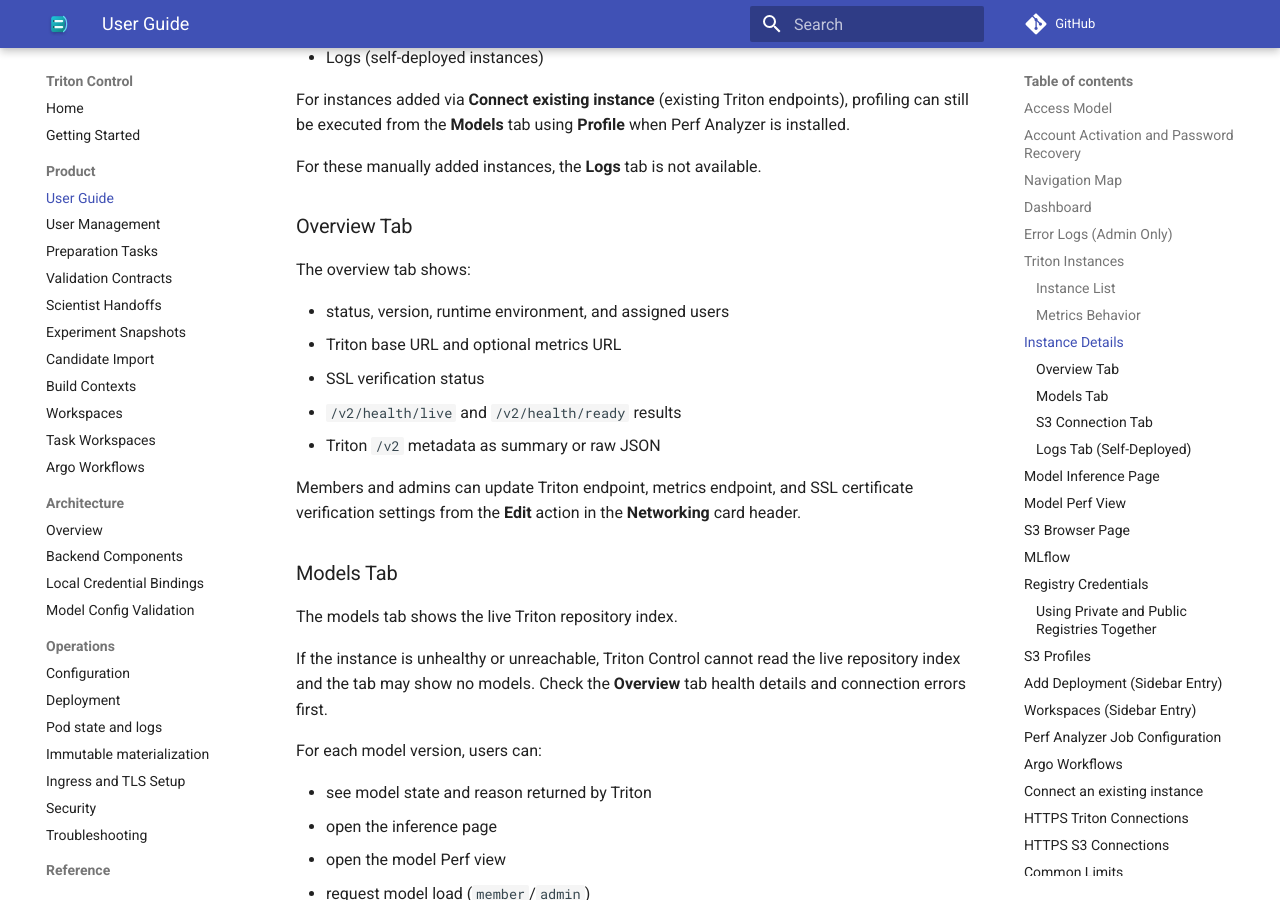
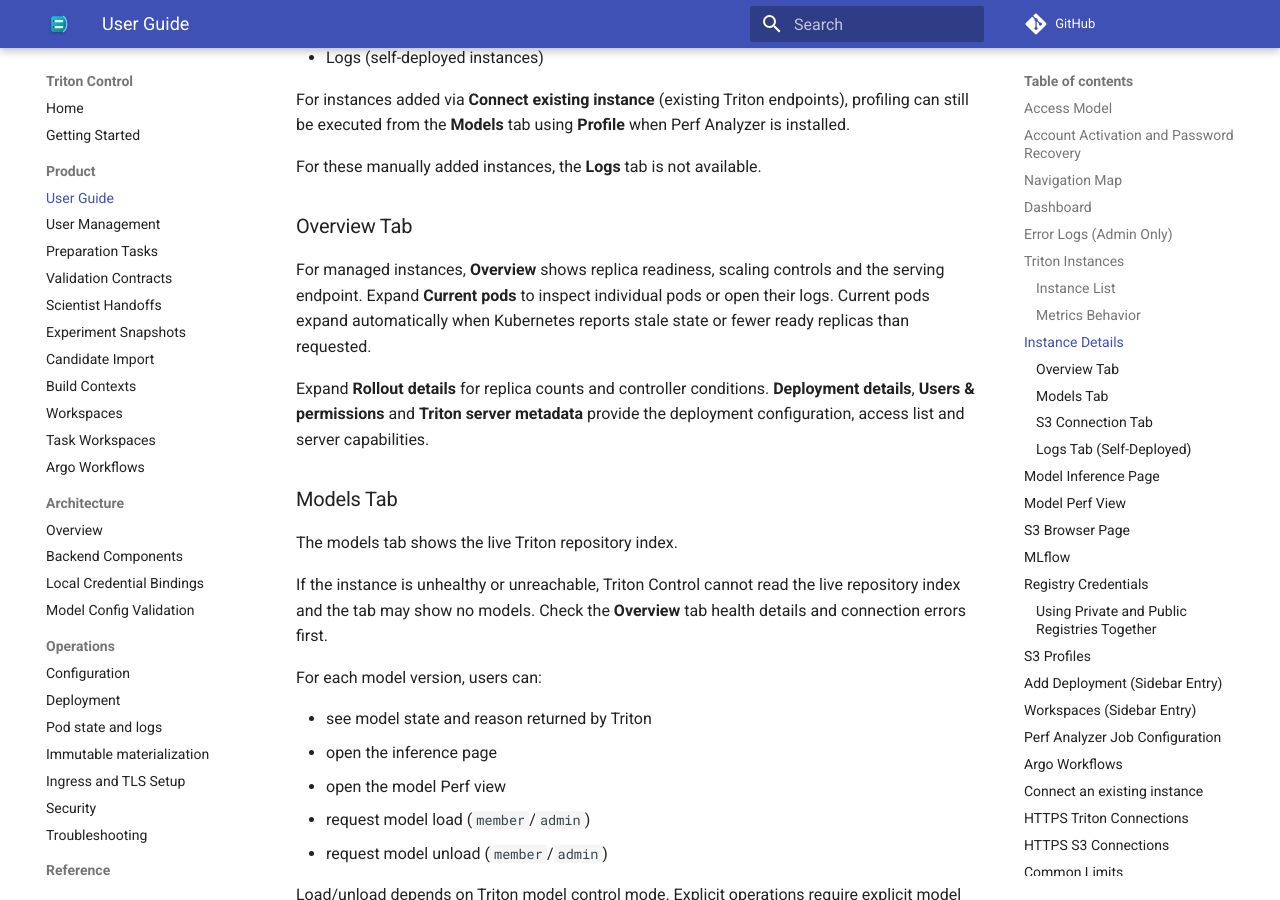
Before and after one commit to ai-lab-tech/triton-control, an MkDocs documentation site: the page built from docs/user-guide.md, in a window 1280 px wide and 900 px high, scrolled down 3556 px. Built offline with MkDocs 1.6.1 and Material for MkDocs 9.7.7, drawn with Linux system fonts in a browser that asks for light colours; comment, search, counter and statistics services are not loaded.

Commit message:
feat(serving): simplify the instance overview

```diff
--- a/docs/user-guide.md
+++ b/docs/user-guide.md
@@ -141,17 +141,14 @@ For these manually added instances, the **Logs** tab is not available.
 
 ### Overview Tab
 
-The overview tab shows:
+For managed instances, **Overview** shows replica readiness, scaling controls and
+the serving endpoint. Expand **Current pods** to inspect individual pods or open
+their logs. Current pods expand automatically when Kubernetes reports stale state
+or fewer ready replicas than requested.
 
-- status, version, runtime environment, and assigned users
-- Triton base URL and optional metrics URL
-- SSL verification status
-- `/v2/health/live` and `/v2/health/ready` results
-- Triton `/v2` metadata as summary or raw JSON
-
-Members and admins can update Triton endpoint, metrics endpoint, and SSL
-certificate verification settings from the **Edit** action in the **Networking**
-card header.
+Expand **Rollout details** for replica counts and controller conditions.
+**Deployment details**, **Users & permissions** and **Triton server metadata**
+provide the deployment configuration, access list and server capabilities.
 
 ### Models Tab
 
--- a/triton-frontend/src/app/pages/instances/detail/instance-detail-page.component.scss
+++ b/triton-frontend/src/app/pages/instances/detail/instance-detail-page.component.scss
@@ -331,24 +331,6 @@
 
 .deployment-card .kv-value {
   width: 100%;
-}
-
-.access-summary {
-  display: flex;
-  align-items: baseline;
-  gap: 0.45rem;
-  color: #475569;
-}
-
-.access-count {
-  font-size: 1.35rem;
-  font-weight: 700;
-  color: #0f172a;
-}
-
-.access-text {
-  font-size: 0.86rem;
-  font-weight: 600;
 }
 
 .user-chip {
@@ -1169,14 +1151,6 @@
   grid-template-columns: minmax(0, 1.5fr) minmax(340px, 1fr);
   gap: 20px;
   width: 100%;
-  .overview-primary {
-    grid-row: 1 / span 2;
-  }
-  .overview-metadata {
-    grid-column: 2;
-    min-width: 0;
-  }
-
   .overview-primary,
   .overview-secondary {
     display: grid;
@@ -1216,26 +1190,16 @@
     letter-spacing: normal;
   }
 }
-@media (min-width: 1800px) {
-  .overview-panel {
-    grid-template-columns: minmax(0, 1.5fr) repeat(2, minmax(0, 1fr));
-    .overview-primary {
-      grid-row: auto;
-    }
-    .overview-metadata {
-      grid-column: auto;
-    }
-  }
+.overview-disclosure {
+  cursor: pointer;
+  font-weight: 600;
 }
-@media (max-width: 1100px) {
+details[open] > .overview-disclosure {
+  margin-bottom: 12px;
+}
+@media (max-width: 900px) {
   .overview-panel {
     grid-template-columns: minmax(0, 1fr);
-    .overview-primary {
-      grid-row: auto;
-    }
-    .overview-metadata {
-      grid-column: auto;
-    }
   }
 }
 @media (max-width: 500px) {
@@ -1266,7 +1230,8 @@
 .model-state-action label {
   display: grid;
   gap: 0.4rem;
-  flex: 1 1 12rem;
+  width: 9rem;
+  max-width: 100%;
   font-weight: 600;
 }
 
```
Also changed, not shown: docs/pod-visibility.md (+2 -2 lines), triton-frontend/src/app/pages/instances/detail/instance-detail-page.component.html (+23 -24 lines), triton-frontend/src/app/pages/instances/detail/workload-panel.component.html (+43 -26 lines), 1 other file.
